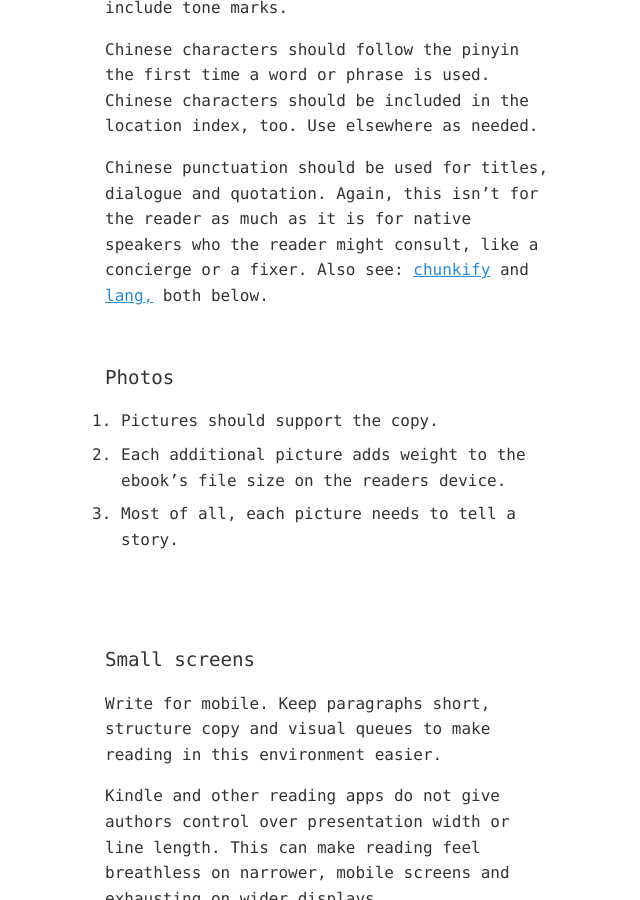
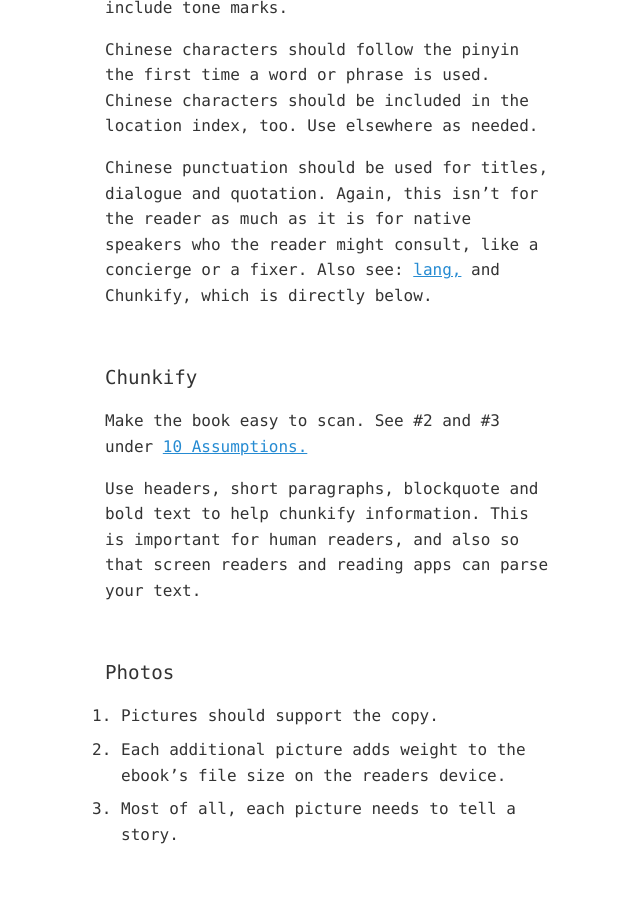
Before and after one commit to zachmccabe/zachmccabe.github.io, a Jekyll site: the page built from _beijing/style-guide.md, in a window 1280 px wide and 900 px high, scrolled down 1735 px. Shown: the whole window, without its empty margins (311-951 px from the left). Built offline with Jekyll 4.4.1, drawn with Linux system fonts in a browser that asks for light colours; some of the changed text lies outside the part shown.

Commit message:
Update style-guide.md
Fixing Chunkify entry, which was mis-categorized under `Code > Chunkify`:
Moving to `Content > Chunkify`. Adjusting link copy to Chunkify entry. Adding new header to Aside, as `Code > Aside`.

```diff
--- a/_beijing/style-guide.md
+++ b/_beijing/style-guide.md
@@ -56,11 +56,17 @@ Pinyin romanization is always used. Do not include tone marks.
 
 Chinese characters should follow the pinyin the first time a word or phrase is used. Chinese characters should be included in the location index, too. Use elsewhere as needed.
 
-Chinese punctuation should be used for titles, dialogue and quotation. Again, this isn't for the reader as much as it is for native speakers who the reader might consult, like a concierge or a fixer. Also see: [chunkify] and [lang,] both below.
-
-[chunkify]: https://www.zachmccabe.com/beijing/bts/style-guide.html#chunkify
+Chinese punctuation should be used for titles, dialogue and quotation. Again, this isn't for the reader as much as it is for native speakers who the reader might consult, like a concierge or a fixer. Also see: [lang,] and Chunkify, which is directly below.
 
 [lang,]: https://www.zachmccabe.com/beijing/bts/style-guide.html#lang
+
+
+
+### Chunkify
+
+Make the book easy to scan. See #2 and #3 under [10 Assumptions.]
+
+Use headers, short paragraphs, blockquote and bold text to help chunkify information. This is important for human readers, and also so that screen readers and reading apps can parse your text.
 
 
 
```
Also changed, not shown: other parts of _beijing/style-guide.md (+1 -5 lines).
